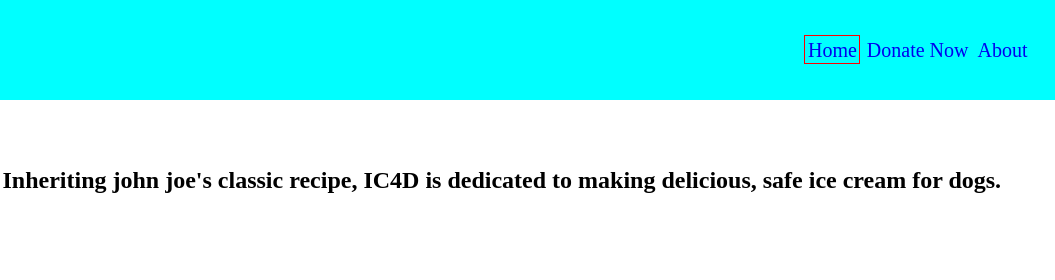
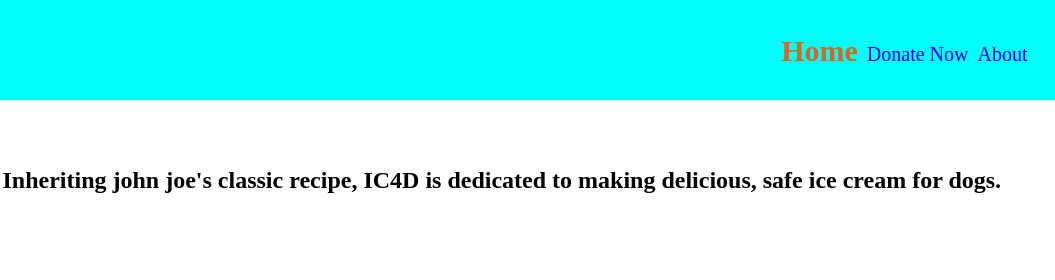
Before and after one commit to mattlol85/CollabSite, a plain HTML site: page src/about.html in a window 1280 px wide. In both pictures the pointer is over the link 1058 px from the left and 49 px from the top of the page. Shown: the full height of the page, 225-1280 px from the left. Drawn offline with Linux system fonts and the light colour scheme.

Commit message:
change hover on links

```diff
--- a/styles/stylesheet.css
+++ b/styles/stylesheet.css
@@ -17,5 +17,7 @@ body{
     font-size: 20px;
 }
 #navbar-links > a:hover{
-    border:1px solid red;
+    font-weight: bold;
+    color:chocolate;
+    font-size: 30px;
 }
```
